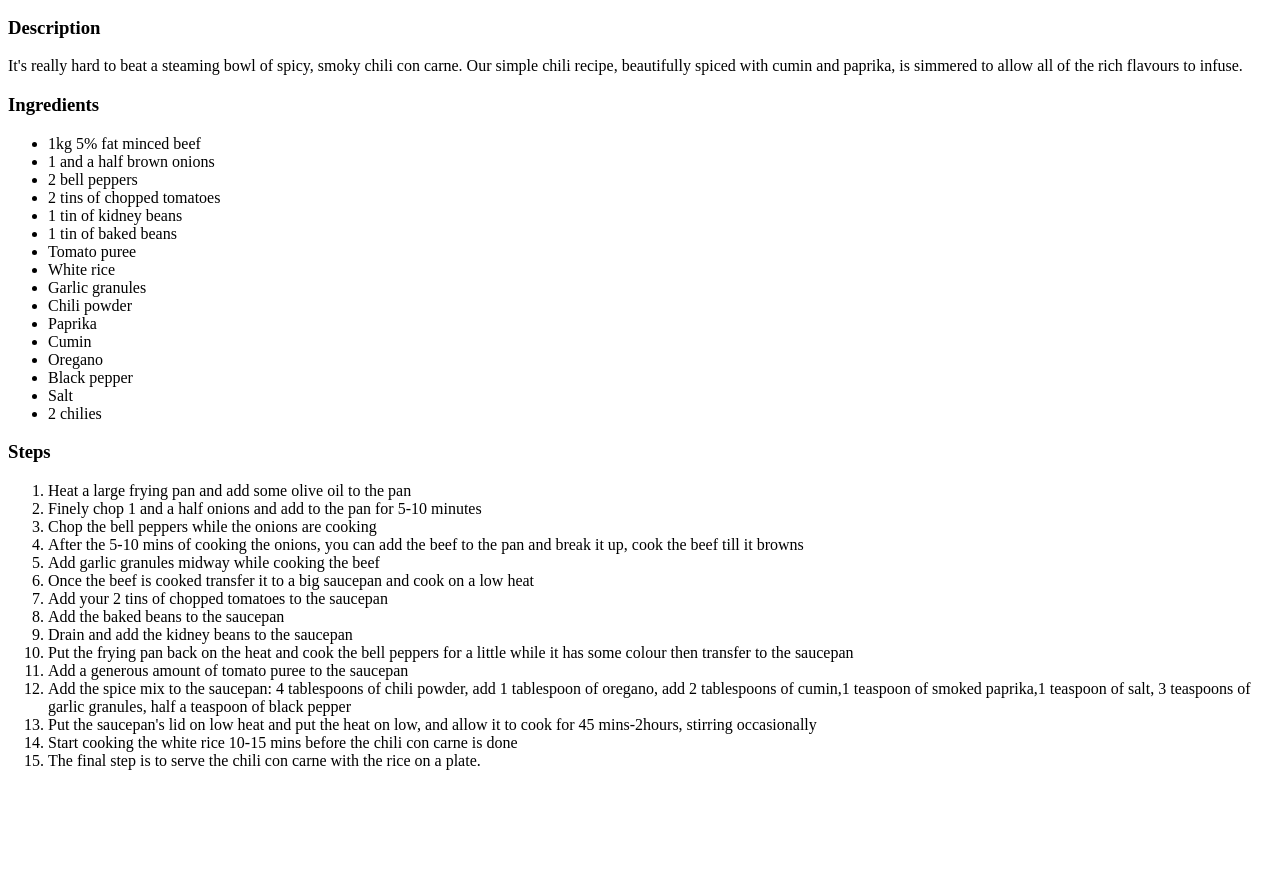
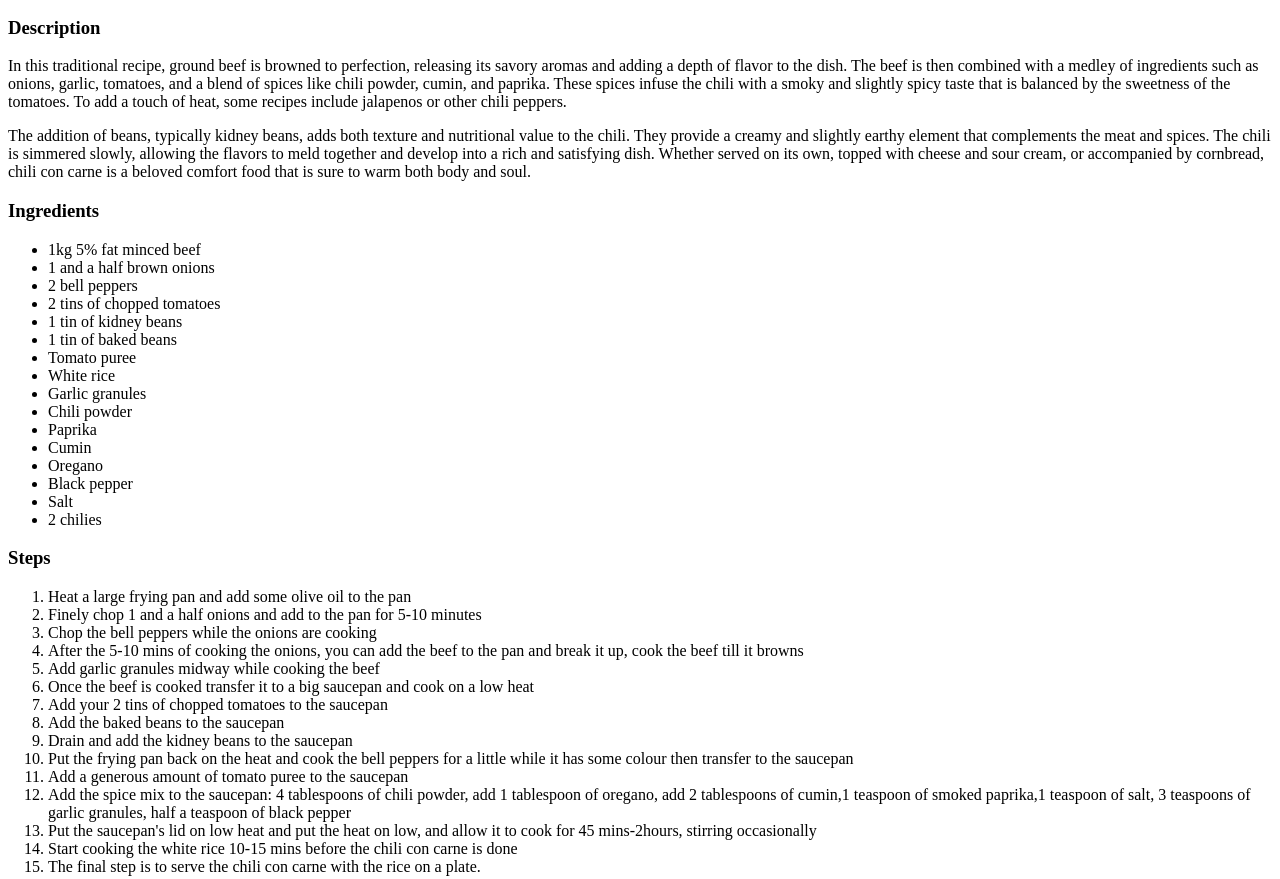
Before and after one commit to Abd-Qadeer/odin-recipes, a plain HTML site: page recipes/chilli-con-carne.html in a window 1280 px wide. Shown: the part 100-979 px from the top of the page. Before the commit the page ends 886 px from the top, so only its background shows below. Drawn offline with Linux system fonts and the light colour scheme.

Commit message:
Improve description to chili con carne recipe
made description longer,the chicken and rice modification was a mistake.

```diff
--- a/recipes/chilli-con-carne.html
+++ b/recipes/chilli-con-carne.html
@@ -11,7 +11,10 @@
         <img src="../images/chilli-con-carne-1.jpg" width="500" alt="A picture of a dish with a fork next to it, on top of a table. The dish is a chili con carne, most of the rice in the dish is covered by the chili con carne sitting on top of it.">
 
         <h3>Description</h3>
-        <p> It's really hard to beat a steaming bowl of spicy, smoky chili con carne. Our simple chili recipe, beautifully spiced with cumin and paprika, is simmered to allow all of the rich flavours to infuse.</p>
+        <p>
+            In this traditional recipe, ground beef is browned to perfection, releasing its savory aromas and adding a depth of flavor to the dish. The beef is then combined with a medley of ingredients such as onions, garlic, tomatoes, and a blend of spices like chili powder, cumin, and paprika. These spices infuse the chili with a smoky and slightly spicy taste that is balanced by the sweetness of the tomatoes. To add a touch of heat, some recipes include jalapenos or other chili peppers. </p>
+        <p> The addition of beans, typically kidney beans, adds both texture and nutritional value to the chili. They provide a creamy and slightly earthy element that complements the meat and spices. The chili is simmered slowly, allowing the flavors to meld together and develop into a rich and satisfying dish. Whether served on its own, topped with cheese and sour cream, or accompanied by cornbread, chili con carne is a beloved comfort food that is sure to warm both body and soul.</p>
+
 
         <h3>Ingredients</h3>
         <ul>
```
Also changed, not shown: recipes/chicken-and-rice.html (+1 -0 lines).
